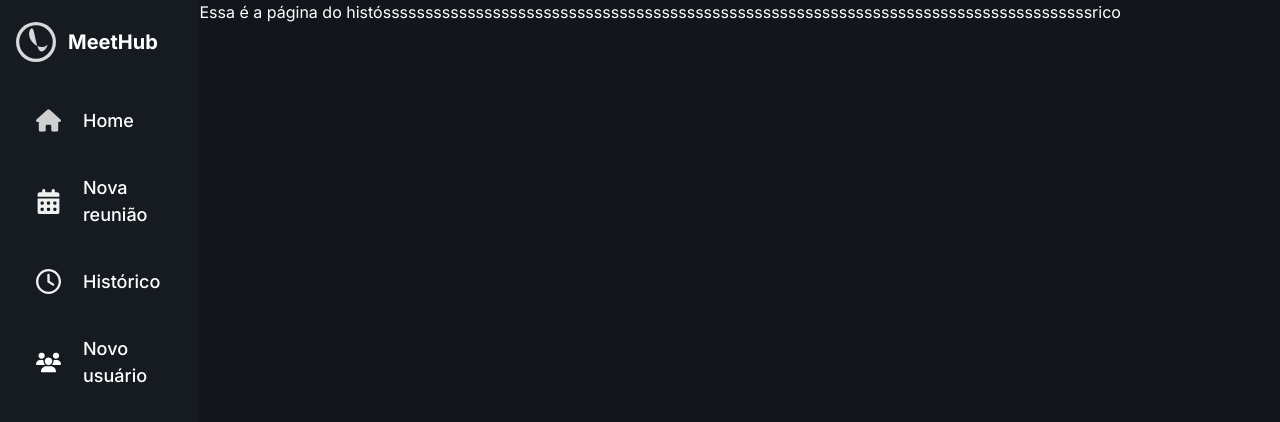
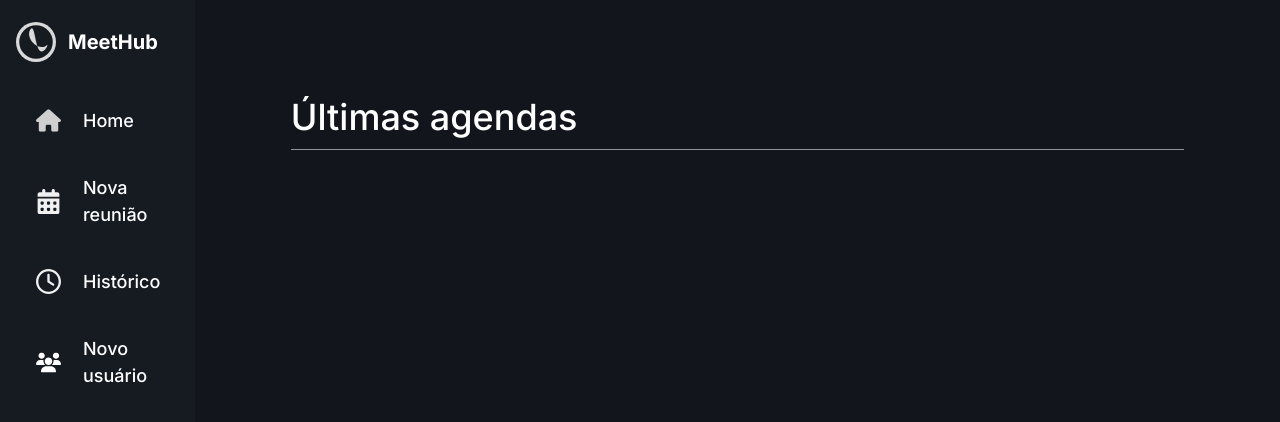
Before and after one commit to apiFatec/API-4-Semestre-SIATT-Frontend, a React (Vite) app in the folder client/: page /historico in a window 1280 px wide. Shown: the top 422 px of the page. Built offline with nearby package versions, Linux system fonts and the light colour scheme; the HTML template or start-up script is replaced by a standard one.

Commit message:
feat: adiciona tela de historico

```diff
--- a/client/src/pages/Historico.tsx
+++ b/client/src/pages/Historico.tsx
@@ -1,13 +1,19 @@
-import { Box, Text } from "@chakra-ui/react";
+import { Box, Text, Heading } from "@chakra-ui/react";
+import { Divider } from "@chakra-ui/react";
 import React from "react";
 
 const Historico = () => {
   return (
-    <Box display="grid" width="100vw">
-      <Text>
-        Essa é a página do
-        históssssssssssssssssssssssssssssssssssssssssssssssssssssssssssssssssssssssssssssssssssssrico
-      </Text>
+    <Box display="grid" width="100vw" padding="6rem" >
+      <Box>
+        <Heading as="h1" fontWeight="500" marginBottom=".6rem">
+           Últimas agendas
+        </Heading>
+        <Divider width="100%" marginBottom="1rem"/>
+        <Box overflowY="auto" >
+          {/* {renderizar os cards aqui com map} */}
+        </Box>
+      </Box>
     </Box>
   );
 };
```
